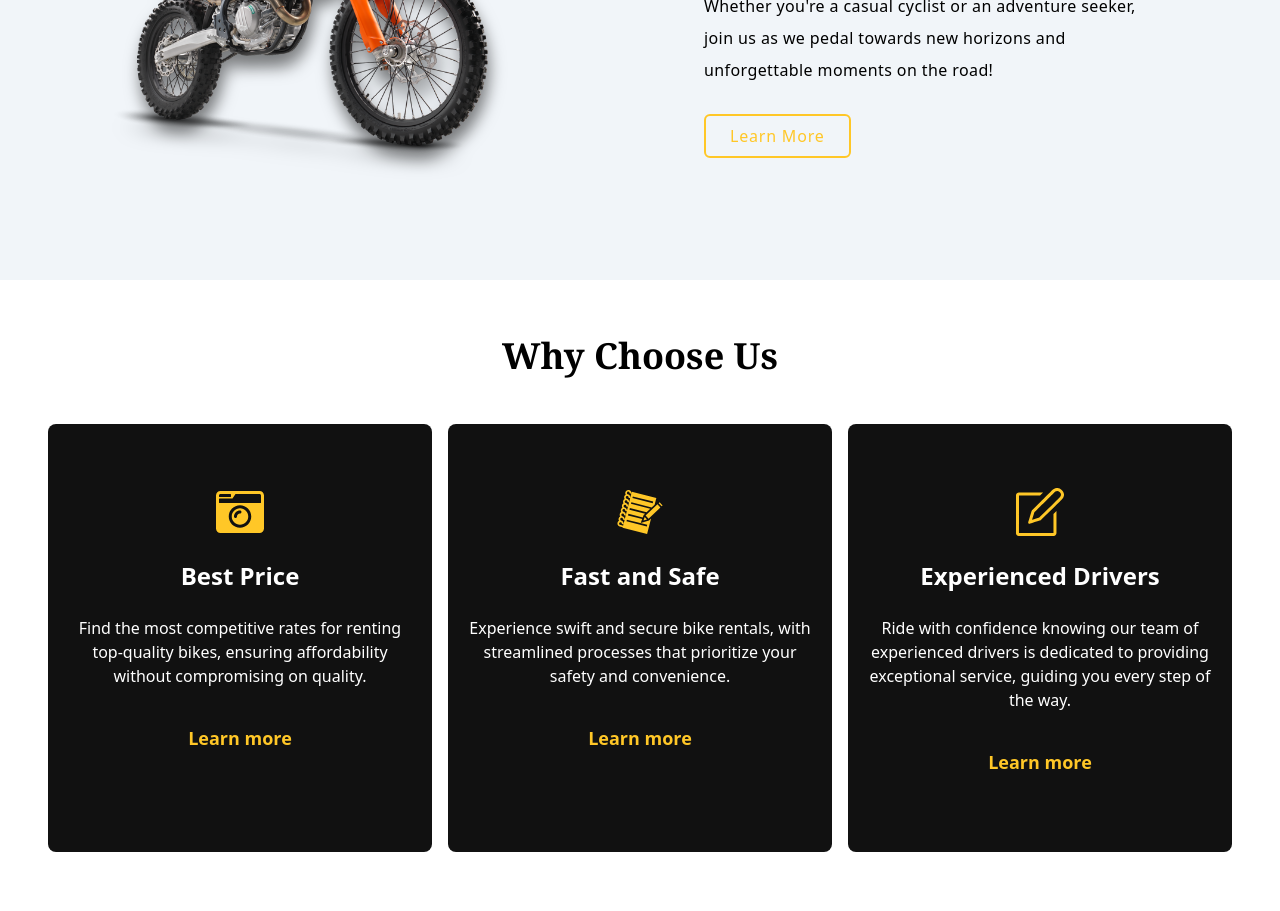
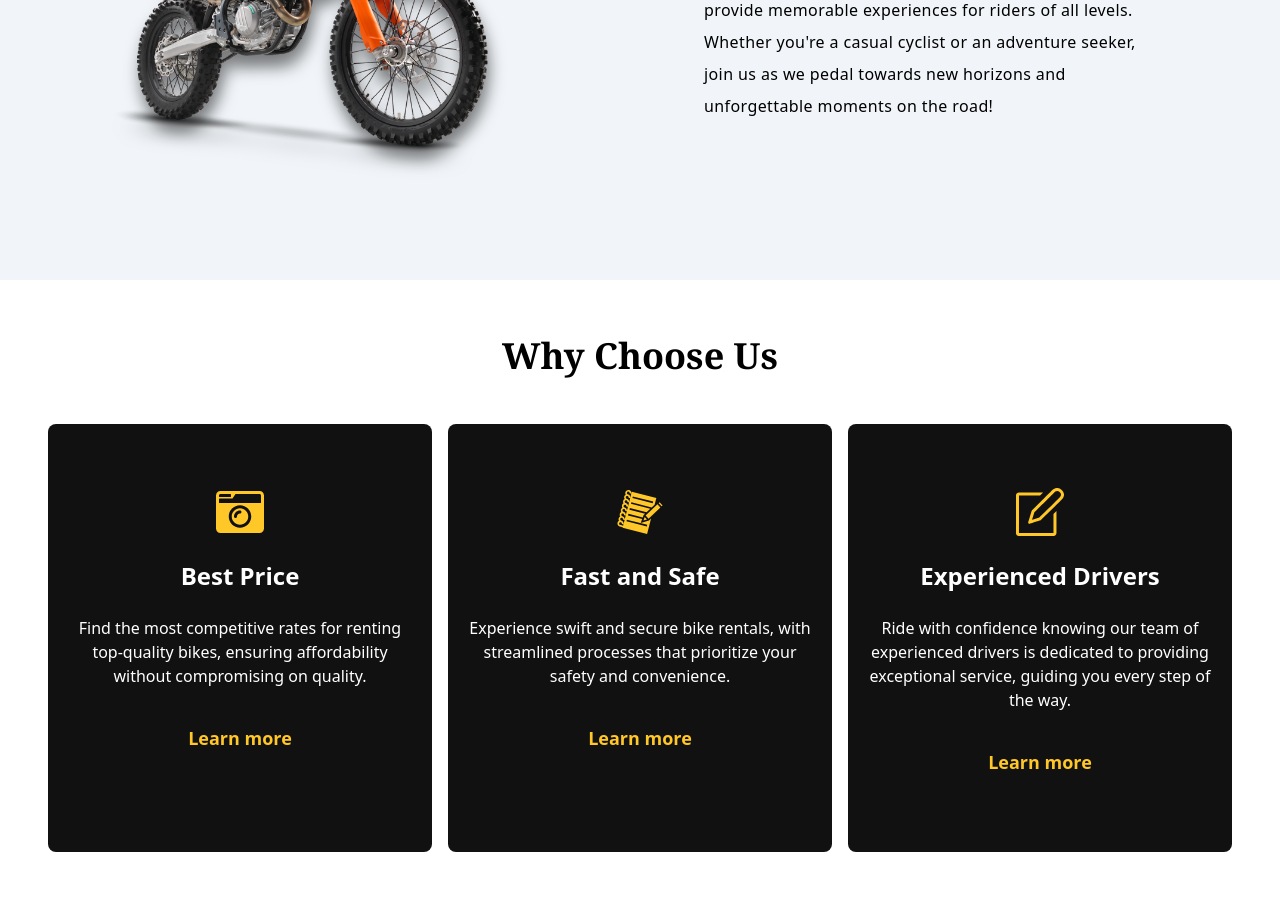
Before and after one commit to NirejBatrai/Bike-renting-app, a React (Vite) app: page / in a window 1280 px wide. Shown: the part 1000-1911 px from the top of the page. Built offline with nearby package versions, Linux system fonts and the light colour scheme.

Commit message:
Removed the LearnMore button

```diff
--- a/src/components/About/About.jsx
+++ b/src/components/About/About.jsx
@@ -31,11 +31,11 @@ const About = () => {
                 cyclist or an adventure seeker, join us as we pedal towards new
                 horizons and unforgettable moments on the road!
               </p>
-              <Link to='/about'>
+              {/* <Link to='/about'>
                 <button data-aos='fade-down' className='button-outline mt-7'>
                   Learn More
                 </button>
-              </Link>
+              </Link> */}
             </div>
           </div>
         </div>
```
